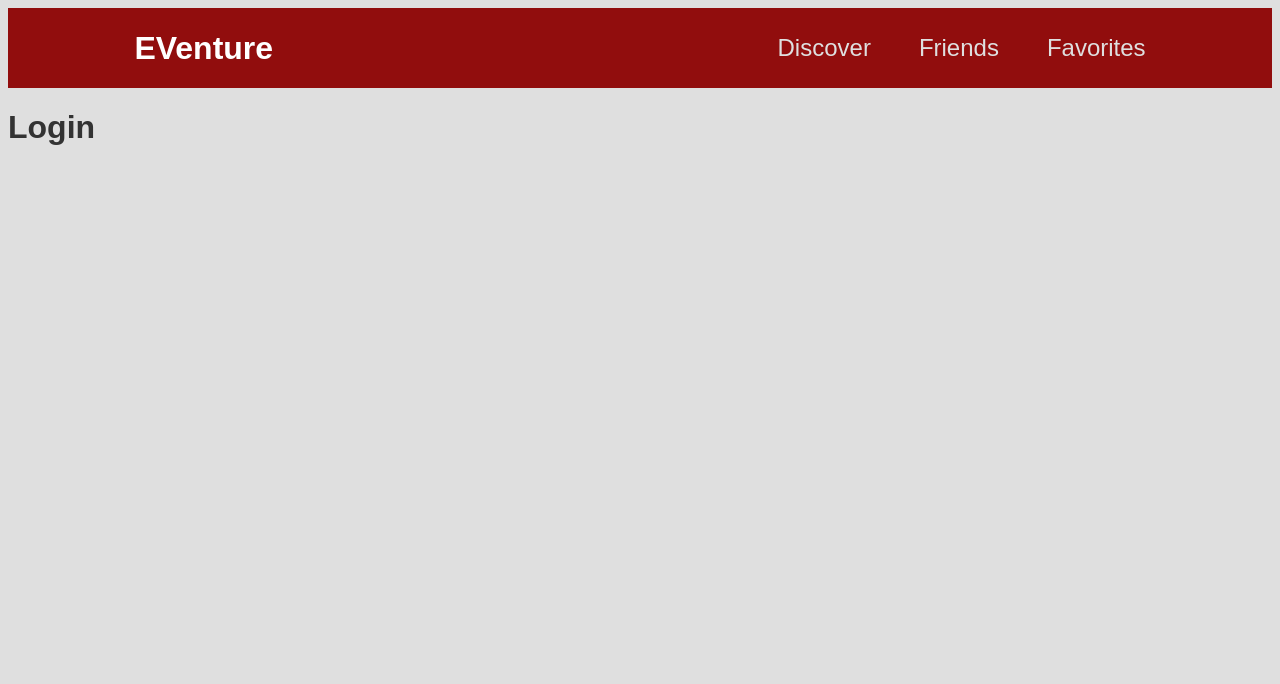
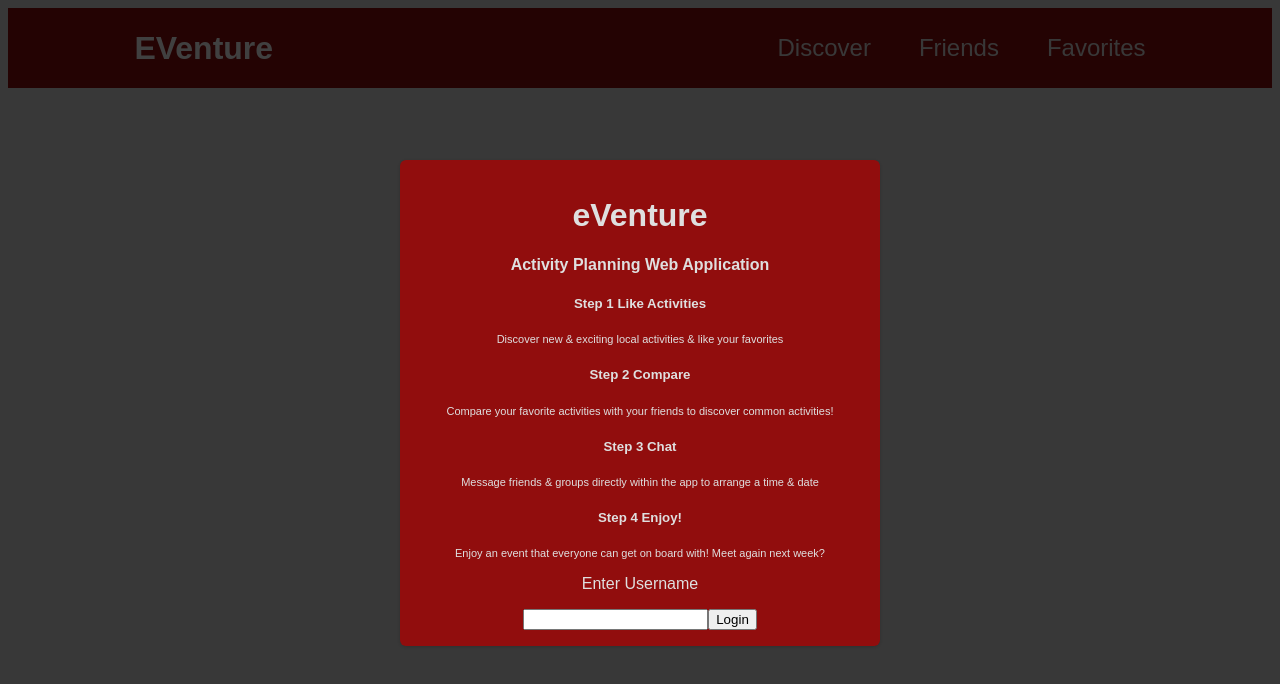
Before and after one commit to atycholis/SENG513_EVenture, a React (Create React App) app: page /login in a window 1280 px wide. Shown: the top 684 px of the page. Built offline with nearby package versions, Linux system fonts and the light colour scheme.

Commit message:
Fixed Login feature; header flex

```diff
--- /dev/null
+++ b/src/components/ui/LoginModal.module.css
@@ -0,0 +1,20 @@
+.modal {
+    box-shadow: 0 1px 4px rgba(0, 0, 0, 0.2);
+    border-radius: 6px;
+    background-color: #910D0D;
+    padding: 1rem;
+    text-align: center;
+    width: 30rem;
+    z-index: 10;
+    position: fixed;
+    top: 20vh;
+    left: calc(50% - 15rem);
+}
+
+.text {
+    color: #dfdfdf;
+}
+
+.p {
+    font-size: 11px;
+}
--- a/src/index.css
+++ b/src/index.css
@@ -49,19 +49,6 @@ h1, h2 {
     text-align: right;
 }
 
-.modal {
-    box-shadow: 0 1px 4px rgba(0, 0, 0, 0.2);
-    border-radius: 6px;
-    background-color: white;
-    padding: 1rem;
-    text-align: center;
-    width: 30rem;
-    z-index: 10;
-    position: fixed;
-    top: 20vh;
-    left: calc(50% - 15rem);
-}
-
 .backdrop {
     position: fixed;
     z-index: 1;
--- a/src/pages/Login.js
+++ b/src/pages/Login.js
@@ -1,8 +1,25 @@
-/*Login*/
+import { useState } from 'react'
+import LoginModal from "../components/ui/LoginModal";
+import LoginBackdrop from "../components/ui/LoginBackdrop";
 
 /*Page loaded by router*/
 function LoginPage(){
-    return (<h1>Login</h1>);
+    //react hook that can only be called in component function
+    const [ loginIsOpen, setLoginIsOpen ] = useState(true);
+
+    function loginHandler(){
+        setLoginIsOpen(false);
+    }
+
+    return (
+        <div>
+            <div className={'actions'}>
+
+            </div>
+            {loginIsOpen && <LoginModal onLogin={loginHandler}/>}
+            {loginIsOpen && <LoginBackdrop />}
+        </div>
+    );
 }
 
 export default LoginPage;
```
